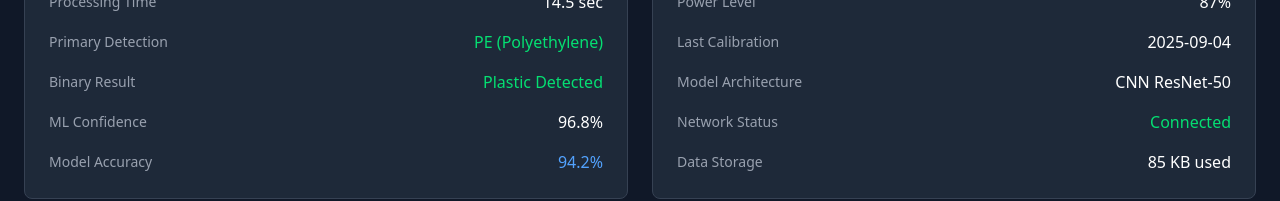
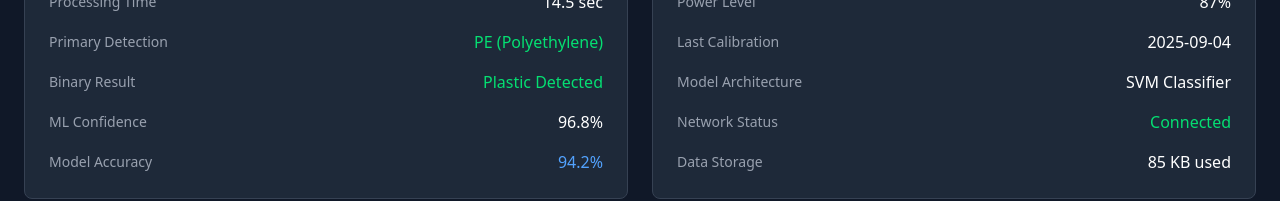
Before and after one commit to kushjjain/Micro-Vision, a React (Vite) app: page /dashboard in a window 1280 px wide. Shown: the part 876-1077 px from the top of the page. Built offline with nearby package versions, Linux system fonts and the light colour scheme.

Commit message:
updated nav-bar bg, dashboard navigation and mod arch

```diff
--- a/src/Components/Home.jsx
+++ b/src/Components/Home.jsx
@@ -81,7 +81,7 @@ function Home() {
               </p>
               <div className="flex flex-col sm:flex-row gap-4 justify-center">
                 <Link
-                  to="/analysis"
+                  to="/login"
                   className="inline-flex items-center space-x-2 bg-blue-600 hover:bg-blue-700 px-8 py-4 rounded-lg text-lg font-semibold transition-colors"
                 >
                   <span>Launch Detection System</span>
--- a/src/Components/MicroplasticsDetectionSystem.jsx
+++ b/src/Components/MicroplasticsDetectionSystem.jsx
@@ -237,7 +237,7 @@ const MicroplasticsDetectionSystem = () => {
                             </div>
                             <div className="flex justify-between items-center">
                                 <span className="text-gray-400 text-sm">Model Architecture</span>
-                                <span className="text-white font-medium">CNN ResNet-50</span>
+                                <span className="text-white font-medium">SVM Classifier</span>
                             </div>
                             <div className="flex justify-between items-center">
                                 <span className="text-gray-400 text-sm">Network Status</span>
--- a/src/index.css
+++ b/src/index.css
@@ -1 +1,5 @@
 @import "tailwindcss";
+
+body {
+    background-color: black;
+ }
```
Also changed, not shown: 1 other file (tests, documents, lock files or other folders).
